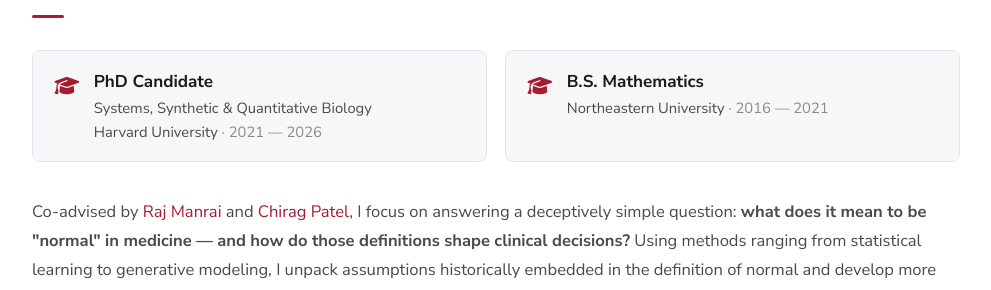
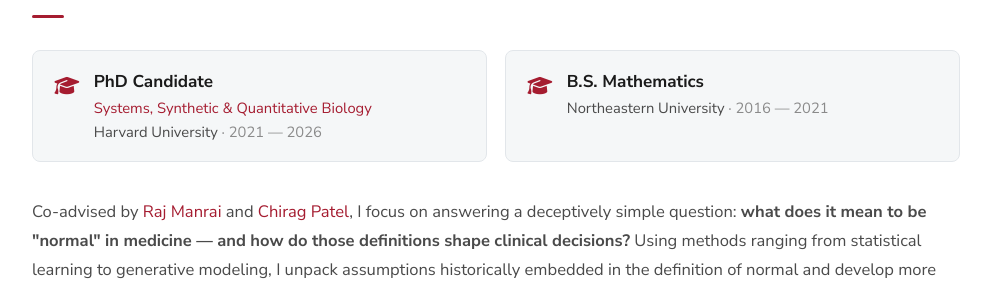
Before and after one commit to aashnapshah/aashnapshah.github.io, a Jekyll site: the page built from _pages/about.md, in a window 1280 px wide and 900 px high, scrolled down 677 px. Shown: the part 158-448 px from the top of the window, without its empty margins (144-1135 px from the left). Built offline with Jekyll 4.4.1, drawn with Linux system fonts in a browser that asks for light colours.

Commit message:
add PhD program link to education section and structured data
Co-Authored-By: Claude Opus 4.6 (1M context) <noreply@anthropic.com>

```diff
--- a/_config.yml
+++ b/_config.yml
@@ -136,6 +136,7 @@ social:
     - "https://github.com/aashnapshah"
     - "https://linkedin.com/in/aashna-p-shah"
     - "https://scholar.google.com/citations?hl=en&user=7RmZd8QAAAAJ"
+    - "https://ssqbiophd.hms.harvard.edu/"
 
 
 # Analytics
--- a/_pages/about.md
+++ b/_pages/about.md
@@ -41,7 +41,7 @@ redirect_from:
         <div class="pf-edu-icon"><i class="fas fa-graduation-cap"></i></div>
         <div>
           <div class="pf-edu-degree">PhD Candidate</div>
-          <div class="pf-edu-detail">Systems, Synthetic & Quantitative Biology</div>
+          <div class="pf-edu-detail"><a href="https://ssqbiophd.hms.harvard.edu/">Systems, Synthetic & Quantitative Biology</a></div>
           <div class="pf-edu-school">Harvard University <span class="pf-muted">&middot; 2021 — 2026</span></div>
         </div>
       </div>
```
